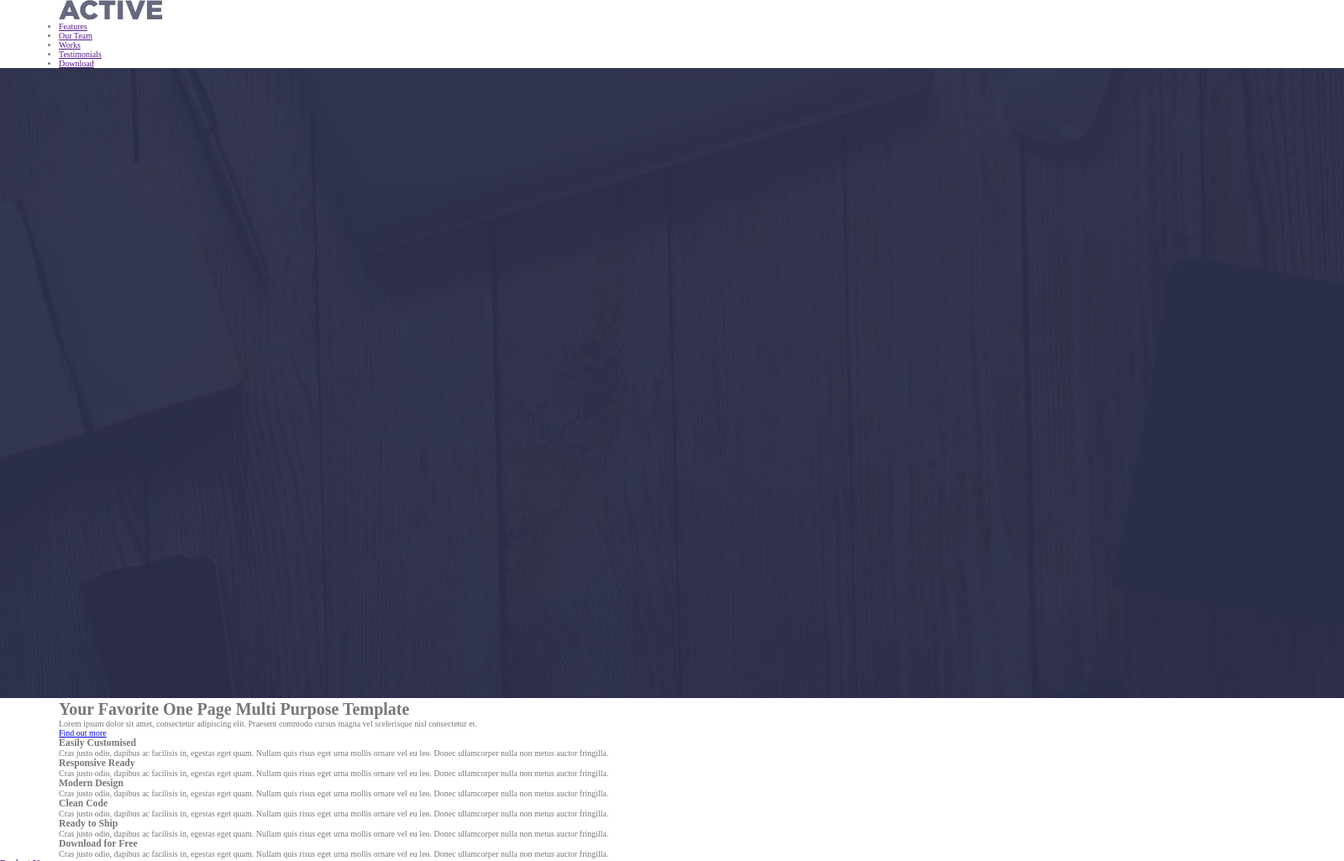
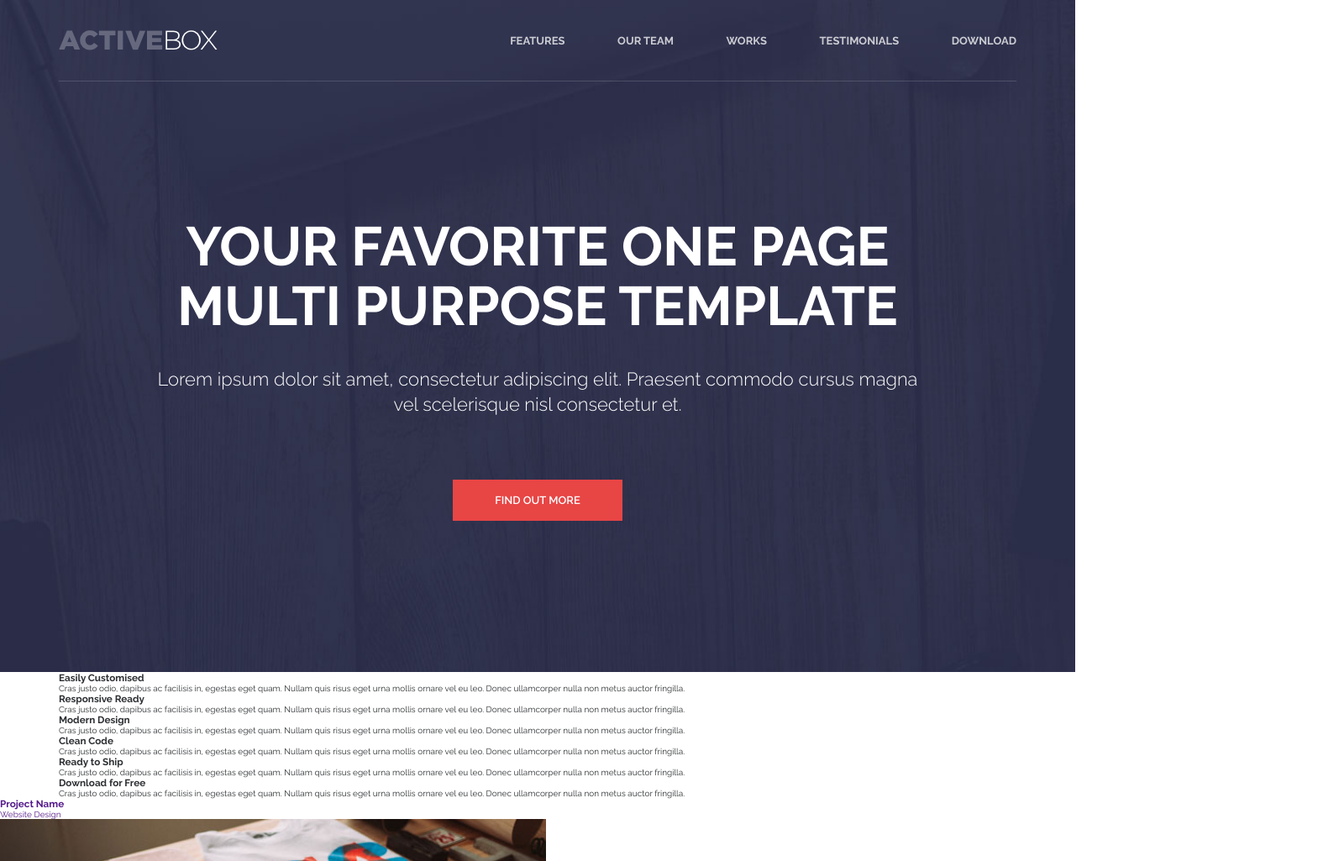
Before and after one commit to Gurar/Actionbox, a website: page #src/index.html in a window 1280 px wide. Shown: the top 1025 px of the page at 84% size, 1600 px wide, since content can reach past the window. Drawn offline with nearby package versions, Linux system fonts and the light colour scheme; files that its build step writes are made by us from their sources; files whose address does not match are found by name; a web font is replaced by a local one.

Commit message:
header & banner style

```diff
--- a/#src/index.html
+++ b/#src/index.html
@@ -19,8 +19,11 @@
 
 <body>
   <div class="wrapper">
+    <div class="main-screen">
+      <img src="./img/banner.jpg" alt="banner" class="main-screen__bg">
         <header class="header">
           <div class="container">
+            <div class="header__inner">
               <div class="logo">
                 <a href="#" class="logo__link">
                   <img src="./img/logo.png" alt="logo" class="logo__image">
@@ -29,33 +32,30 @@
               <nav class="navbar">
                 <ul class="navbar__list">
                   <li class="navbar__list-item">
-              <a href="" class="navbar__list-item-link">Features</a>
+                    <a href="#feature" class="navbar__list-item-link">Features</a>
                   </li>
                   <li class="navbar__list-item">
-              <a href="" class="navbar__list-item-link">Our Team</a>
+                    <a href="#team" class="navbar__list-item-link">Our Team</a>
                   </li>
                   <li class="navbar__list-item">
-              <a href="" class="navbar__list-item-link">Works</a>
+                    <a href="#works" class="navbar__list-item-link">Works</a>
                   </li>
                   <li class="navbar__list-item">
-              <a href="" class="navbar__list-item-link">Testimonials</a>
+                    <a href="#testimonials" class="navbar__list-item-link">Testimonials</a>
                   </li>
                   <li class="navbar__list-item">
-              <a href="" class="navbar__list-item-link">Download</a>
+                    <a href="#download" class="navbar__list-item-link">Download</a>
                   </li>
                 </ul>
               </nav>
             </div>
+          </div>
         </header>
-    <div class="main-screen">
-      <img src="./img/banner.jpg" alt="banner" class="main-screen__bg">
-      <div class="container">
         <div class="banner">
           <div class="banner__inner">
             <h1 class="banner__title">Your Favorite One Page Multi Purpose Template</h1>
             <div class="banner__subtitle">Lorem ipsum dolor sit amet, consectetur adipiscing elit. Praesent commodo cursus magna vel scelerisque nisl consectetur et.</div>
-            <a href="#" class="btn btn--ascend">Find out more</a>
-          </div>
+            <a href="#" class="banner__btn btn btn--ascend">Find out more</a>
           </div>
         </div>
     </div>
--- /dev/null
+++ b/#src/scss/component/banner/banner.scss
@@ -0,0 +1,35 @@
+.banner {
+    flex: 1 1 100%;
+    display: flex;
+    flex-direction: column;
+    justify-content: center;
+    text-align: center;
+    z-index: 1;
+
+    &__inner {
+        max-width: 915px;
+        margin: 0 auto;
+    }
+
+    &__title {
+        font-family: 'Raleway', sans-serif;
+        font-size: 6.5rem;
+        font-weight: 700;
+        line-height: 71px;
+        text-transform: uppercase;
+        color: #fff;
+        margin-bottom: 36px;
+    }
+
+    &__subtitle {
+        font-size: 2.2rem;
+        font-weight: 300;
+        line-height: 30px;
+        color: #fff;
+        margin-bottom: 75px;
+    }
+
+    &__btn {
+        color: #fff;
+    }
+}
--- /dev/null
+++ b/#src/scss/component/btn.scss
@@ -0,0 +1,11 @@
+.btn {
+    display: inline-block;
+    font-size: 1.3rem;
+    font-weight: 600;
+    padding: 17px 50px;
+    text-transform: uppercase;
+    color: #2d3033;
+    &--ascend {
+        background-color: #e84545;
+    }
+}
--- a/#src/scss/component/global.scss
+++ b/#src/scss/component/global.scss
@@ -2,6 +2,13 @@
 	margin: 0;
 	padding: 0;
 	box-sizing: border-box;
+	text-decoration: none;
+}
+
+img {
+	display: block;
+	max-width: 100%;
+	height: auto;
 }
 
 html, body {
@@ -15,15 +22,17 @@ html {
 
 body {
 	font-size: 1rem;
-	font-family: $open-sans;
-	color: $gray;
+	font-family: 'Raleway', sans-serif;
+	color: #2d3033;
 }
 
 .container {
+	height: 100%;
 	width: 100%;
 	margin: 0 auto;
 	padding-left: 15px;
 	padding-right: 15px;
+	position: relative;
 	@include breakpoint(xs) {
 		max-width: 540px;
 	}
@@ -42,4 +51,6 @@ body {
 }
 .wrapper {
 	min-height: 100vh;
+	display: flex;
+    flex-direction: column;
 }
--- /dev/null
+++ b/#src/scss/component/header/header.scss
@@ -0,0 +1,44 @@
+.header {
+    margin-top: 16px;
+    &__inner {
+        display: flex;
+        justify-content: space-between;
+        align-items: center;
+        border-bottom: 1px solid rgba(#fff, .15);
+        padding-bottom: 36px;
+    }
+}
+
+.logo {
+   &__link {
+
+   }
+
+   &__image {
+
+   }
+}
+
+.navbar {
+    &__list {
+        list-style: none;
+        &-item {
+            display: inline-block;
+            &:not(:last-child) {
+                margin-right: 60px;
+            }
+            &-link {
+                font-size: 1.3rem;
+                font-weight: 700;
+                color: rgba(255, 255, 255, 0.749);
+                text-transform: uppercase;
+                text-decoration: none;
+                &:hover {
+                    padding-bottom: 40px;
+                    border-bottom: 2px solid #e84545;
+                    color: #e84545;
+                }
+            }
+        }
+    }
+}
--- /dev/null
+++ b/#src/scss/component/main-screen/main-screen.scss
@@ -0,0 +1,16 @@
+.main-screen {
+    min-height: 100vh;
+    width: 100%;
+    display: flex;
+    flex-direction: column;
+    padding: 20px 0;
+    position: relative;
+    &__bg {
+        position: absolute;
+        top: 0;
+        left: 0;
+        width: 100%;
+        height: 100%;
+        object-fit: cover;
+    }
+}
--- a/#src/scss/style.scss
+++ b/#src/scss/style.scss
@@ -2,3 +2,8 @@
 @import 'component/ibg.scss';
 @import 'component/fonts';
 @import 'component/global.scss';
+@import 'component/btn.scss';
+
+@import 'component/header/header.scss';
+@import 'component/main-screen/main-screen.scss';
+@import 'component/banner/banner.scss';
```
Also changed, not shown: #src/scss/component/download/download.scss (added), #src/scss/component/feature/feature.scss (added), #src/scss/component/footer/footer.scss (added), #src/scss/component/team/team.scss (added), #src/scss/component/testimonials/testimonials.scss (added), #src/scss/component/work/work.scss (added), dist/css/style.css, dist/css/style.min.css, dist/index.html. Lines whose indentation alone changed are shown as unchanged.
